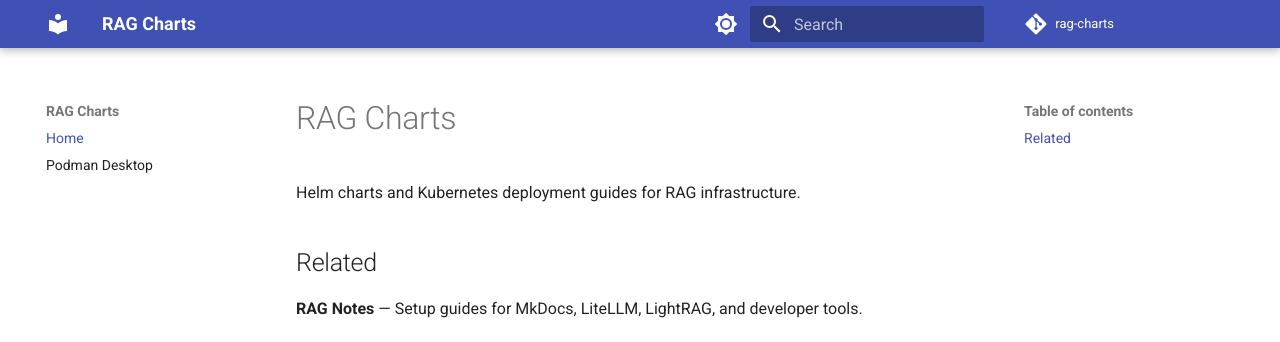
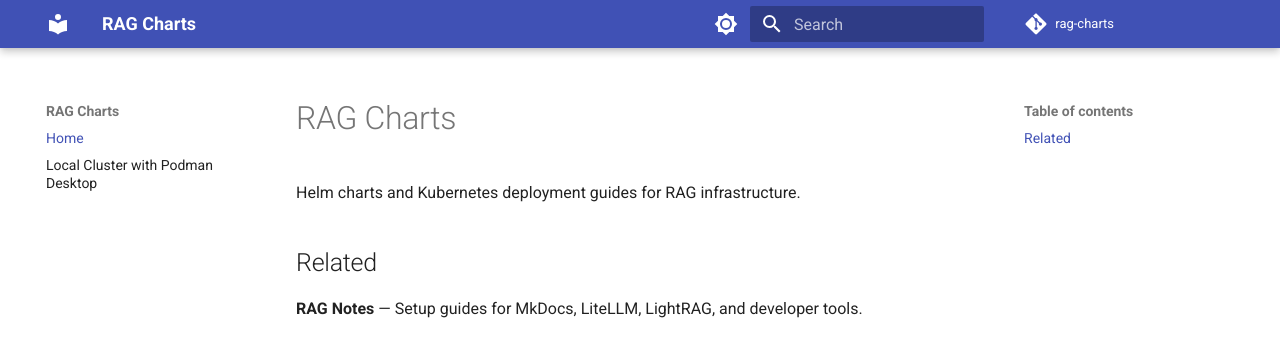
Before and after one commit to kbhatiya999/rag-charts, an MkDocs documentation site: the page built from docs/index.md, in a window 1280 px wide. Shown: the top 342 px of the page. Built offline with MkDocs 1.6.1 and Material for MkDocs 9.7.7, drawn with Linux system fonts in a browser that asks for light colours; comment, search, counter and statistics services are not loaded.

Commit message:
Rename nav item to Local Cluster with Podman Desktop

```diff
--- a/mkdocs.yml
+++ b/mkdocs.yml
@@ -27,4 +27,4 @@
 
 nav:
   - Home: index.md
-  - Podman Desktop: podman-desktop.md
+  - Local Cluster with Podman Desktop: podman-desktop.md
```
